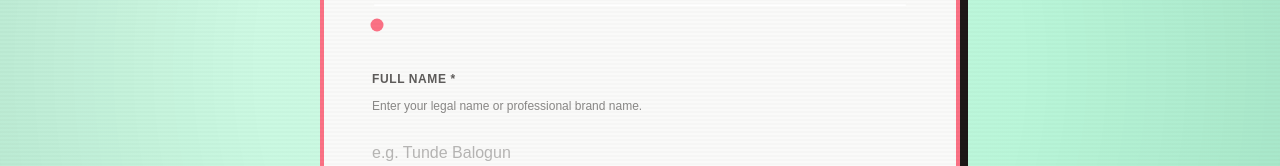
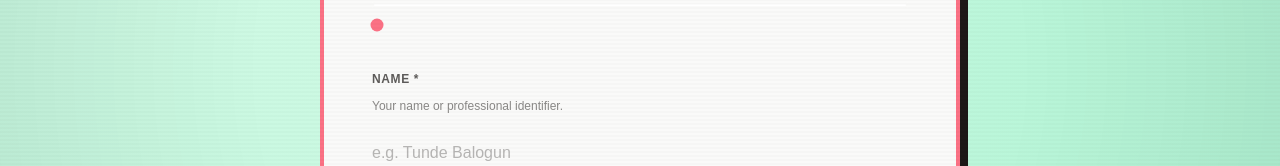
Before and after one commit to MarieLouize/CreatorRewards, a React (Vite) app: page /join in a window 1280 px wide. Shown: the part 331-497 px from the top of the page. Built offline with nearby package versions, Linux system fonts and the light colour scheme; no server answers; a web font is replaced by a local one.

Commit message:
refactor: simplify name field description and label

```diff
--- a/src/components/form/Step1Personal.tsx
+++ b/src/components/form/Step1Personal.tsx
@@ -10,8 +10,8 @@ export default function Step1Personal({ data, onChange, errors }: Props) {
   return (
     <div style={{ display: 'flex', flexDirection: 'column', gap: '28px' }}>
       <div className="form-field">
-        <label className="form-label">Full Name *</label>
-        <p className="form-helper" style={{ marginBottom: '8px' }}>Enter your legal name or professional brand name.</p>
+        <label className="form-label">Name *</label>
+        <p className="form-helper" style={{ marginBottom: '8px' }}>Your name or professional identifier.</p>
         <input className={`form-input${errors.full_name ? ' error' : ''}`}
           type="text" placeholder="e.g. Tunde Balogun"
           value={data.full_name || ''} onChange={e => onChange('full_name', e.target.value)} />
```
